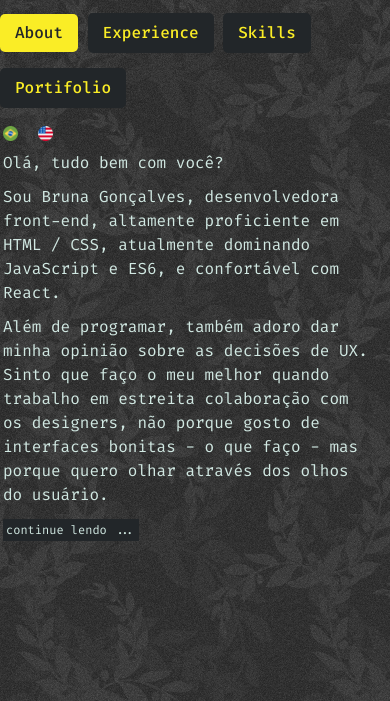
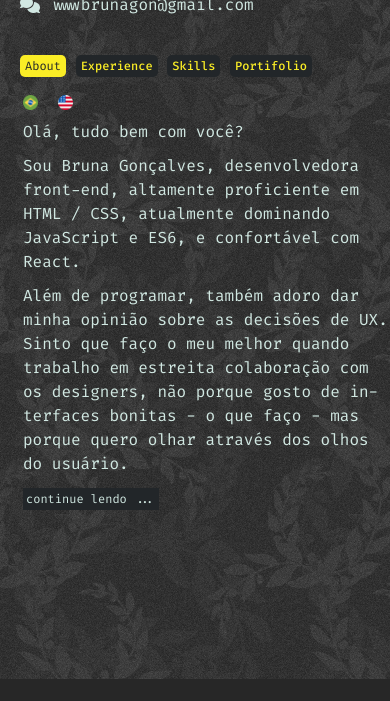
Before and after one commit to wwwbrunagon/wwwbrunagon.github.io, a plain HTML site: page index.html in a window 390 px wide. Shown: the part 165-866 px from the top of the page. After the commit the page ends 844 px from the top, so only its background shows below. Drawn offline with nearby package versions, Linux system fonts and the light colour scheme; a script that the page names is missing.

Commit message:
finish responsive mixins breakpoints

```diff
--- a/css/style.scss
+++ b/css/style.scss
@@ -56,13 +56,15 @@ body{
     font-family: 'Fira Code', monospace;
     background-image: url('../img/bg/xv.png');
     height: 100%;
-
+    overflow-wrap: break-word;
+    word-wrap: break-word;
+    hyphens: auto;
 }
 
 nav{
     margin: 30px 0px 20px 60px;
     @include sm{
-        margin: 0;
+        margin: 20px 0px 0px 20px;
     }
 
 
@@ -115,23 +117,19 @@ nav{
     }
 }
 
-#english-xp{
-    display: none;
-}
-
-#english-about{
+#english-xp, #english-about{
     display: none;
 }
 
 
-
 .tabs{
-    @include sm{
-        margin: 0;
-    }
     font-weight: 200;
     margin-left: 60px;
     margin-top: -15px;
+    @include sm{
+        margin: 20px 0px 0px 20px;
+        width: 300px;
+    }
 
     .tab {
         cursor: pointer;
@@ -146,6 +144,12 @@ nav{
             font-weight: 600;
         }
 
+        @include sm{
+            font-size: 12px;
+            padding: 2px 5px;
+            font-weight: 500;
+
+        }
     }
 
   .selected {
@@ -153,6 +157,11 @@ nav{
         background-color: #faed26;
         font-weight: 500;
         color: #222629;
+        @include sm{
+            font-size: 12px;
+            padding: 2px 5px;
+            font-weight: 400;
+        }
     }
 
   .hidden {
@@ -165,13 +174,16 @@ nav{
         height: 100%;
 
         @include md {
-            width: 600px
+            width: 600px;
         }
         @include rwd(674) {
-            width: 500px
+            width: 500px;
         }
         @include sm {
-            width: 380px
+            width: 380px;
+        }
+        @include rwd(380) {
+            width: 300px;
         }
 
         p{
@@ -189,33 +201,83 @@ nav{
                 font-size: 13px;
             }
         }
-
-
     }
 
     .experience{
         margin-bottom: 30px;
+
         .title{
             display: flex;
             background-color:#222629;
             padding: 10px;
             border-radius: 5px;
+            margin-top:5px;
+            margin-bottom: 20px;
             width: 800px;
-            margin-top:5px;
-            margin-bottom: 10px;
+
+            @include lg{
+                width: 700px;
+            }
+            @include md{
+                width: 550px;
+            }
+            @include rwd(600){
+                width: 450px;
+            }
+            @include sm{
+                width: 400px;
+
+            }
+
+
             .ano{
                 margin-top: 5px;
                 margin-right: 20px;
                 font-size: 12px;
                 font-weight: 600;
             }
+
             .job_role{
                 font-weight: 500;
             }
+
             .list{
                 margin-top: 10px;
                 font-size: 14px;
-                width: 850px;
+            }
+        }
+    }
+    .skills{
+        margin-top: 10px;
+        margin-bottom: 30px;
+        padding: 5px;
+
+        #skill-barometer {
+            width: 555px;
+            border-radius: 5px;
+
+            .progressbar {
+                width: 400px;
+                height: 60px;
+                margin-bottom: 25px;
+                font-weight: 500;
+
+                @include rwd(630){
+                    width: 350px;
+                }
+                @include sm{
+                    width: 300px;
+                }
+
+                p{
+                    font-size: 12px;
+                    margin-bottom: 10px;
+                }
+
+                div {
+                height: 10px;
+                width: 0;
+                }
             }
         }
     }
@@ -223,6 +285,13 @@ nav{
     .portifolio{
         width: 555px;
         border-radius: 5px;
+
+        @include md{
+            width: 400px;
+        }
+        @include sm{
+            width: 350px;
+        }
 
         .links{
             margin-bottom: 15px;
@@ -254,7 +323,6 @@ nav{
             a{
                 color:#d1e8e2;
                 text-decoration: none;
-
                 &:hover{
                     color:#faed26;
                 }
@@ -263,39 +331,12 @@ nav{
 
     }
 
-    .skills{
-        margin-top: 10px;
-        margin-bottom: 30px;
-        padding: 5px;
 
-        #skill-barometer {
-            width: 555px;
-            // background-color: #222629;
-            border-radius: 5px;
-
-            .progressbar {
-                width: 400px;
-                height: 60px;
-                margin-bottom: 25px;
-                font-weight: 500;
-                p{
-                    font-size: 12px;
-                    margin-bottom: 10px;
-                }
-
-                div {
-                height: 10px;
-                width: 0;
-                }
-            }
-        }
-    }
 
     .contact{
         width: 555px;
         padding: 10px;
         margin-top:5px;
-        // background-color: #222629;
         border-radius: 5px;
 
         .contact_links{
```
Also changed, not shown: css/style.css, 1 other file. Lines whose indentation alone changed are shown as unchanged.
